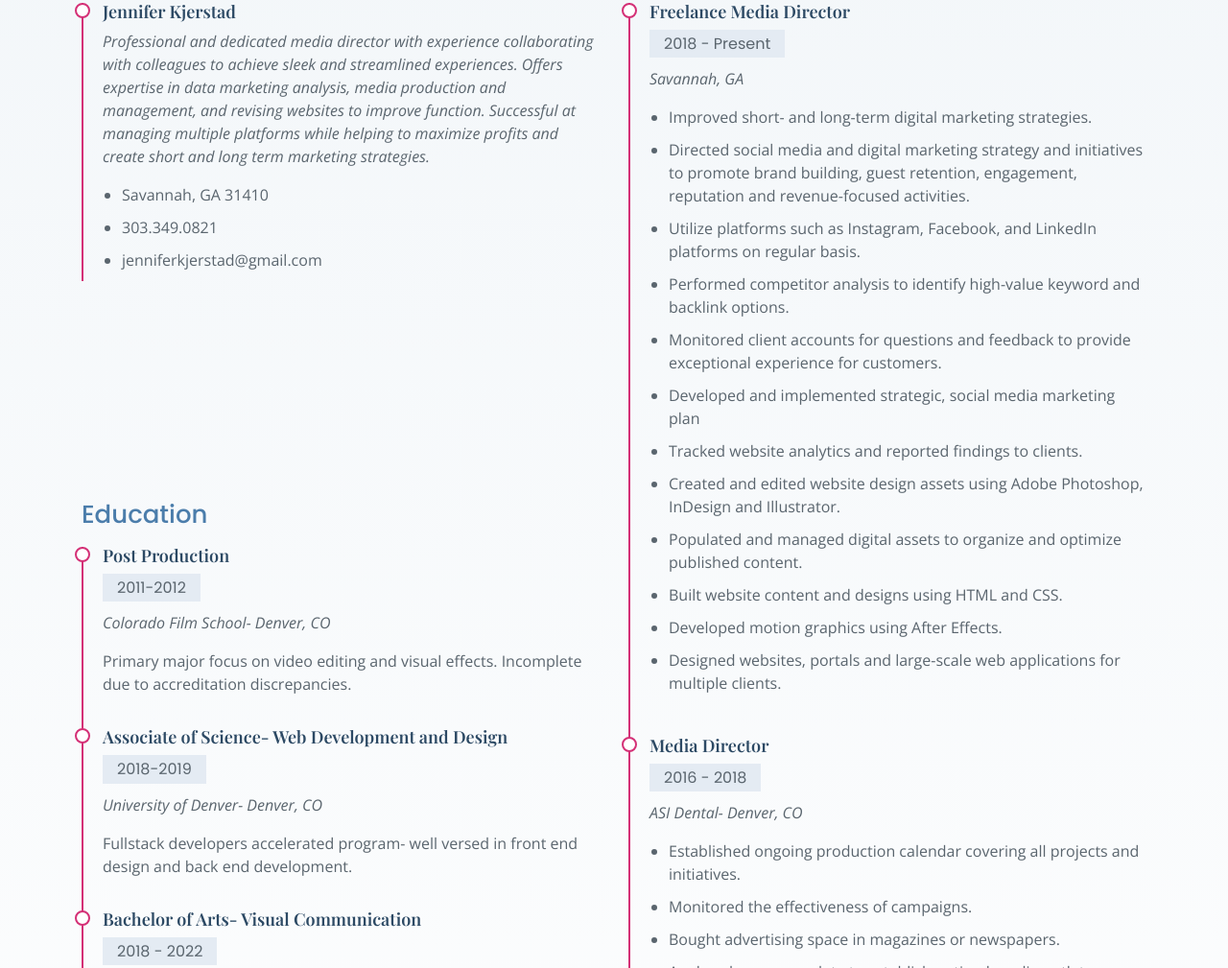
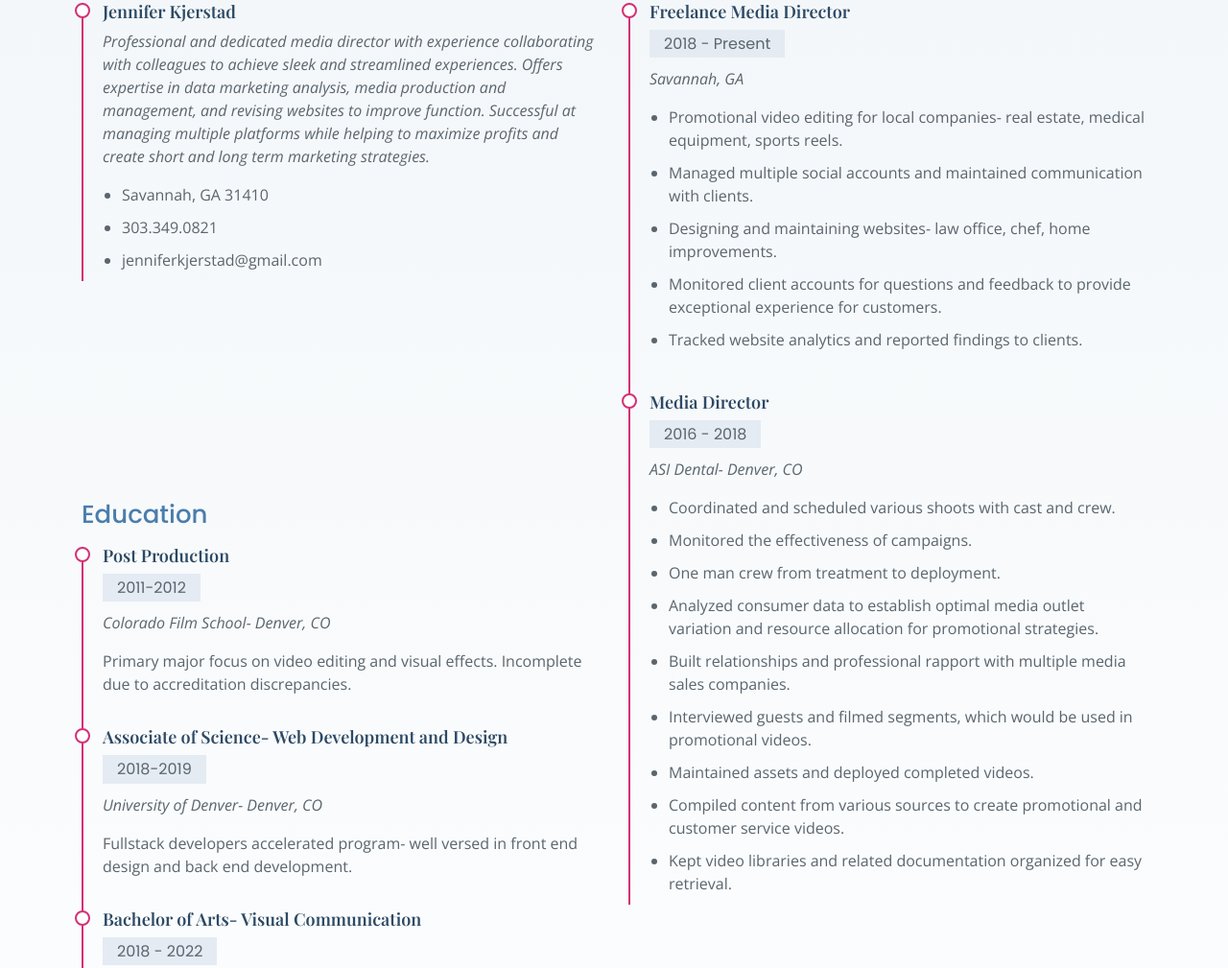
Before and after one commit to JenniferKjerstad/poerfolio2021, a plain HTML site: page index.html in a window 1280 px wide. Shown: the part 2415-3424 px from the top of the page at 96% size. Drawn offline with nearby package versions, Linux system fonts and the light colour scheme; a web font is replaced by a local one.

Commit message:
resumeupdate

```diff
--- a/index.html
+++ b/index.html
@@ -317,20 +317,12 @@
               <p><em>Savannah, GA </em></p>
               <p>
               <ul>
-                <li>Improved short- and long-term digital marketing strategies.</li>
-                <li>Directed social media and digital marketing strategy and initiatives to promote brand building,
-                  guest retention, engagement, reputation and revenue-focused activities. </li>
-                <li>Utilize platforms such as Instagram, Facebook, and LinkedIn platforms on regular basis.</li>
-                <li>Performed competitor analysis to identify high-value keyword and backlink options.</li>
+                <li>Promotional video editing for local companies- real estate, medical equipment, sports reels.</li>
+                <li>Managed multiple social accounts and maintained communication with clients. </li>
+                <li>Designing and maintaining websites- law office, chef, home improvements.</li>
                 <li>Monitored client accounts for questions and feedback to provide exceptional experience for
                   customers.</li>
-                  <li>Developed and implemented strategic, social media marketing plan</li>
               <li>Tracked website analytics and reported findings to clients.</li>
-              <li>Created and edited website design assets using Adobe Photoshop, InDesign and Illustrator.</li>
-              <li>Populated and managed digital assets to organize and optimize published content.</li>
-              <li>Built website content and designs using HTML and CSS.</li>
-              <li>Developed motion graphics using After Effects.</li>
-              <li>Designed websites, portals and large-scale web applications for multiple clients.</li>
               </ul>
               </p>
             </div>
@@ -340,20 +332,16 @@
               <p><em>ASI Dental- Denver, CO</em></p>
               <p>
               <ul>
-                <li>Established ongoing production calendar covering all projects and initiatives.</li>
+                <li>Coordinated and scheduled various shoots with cast and crew.</li>
                 <li>Monitored the effectiveness of campaigns.</li>
-                <li>Bought advertising space in magazines or newspapers.</li>
+                <li>One man crew from treatment to deployment.</li>
                 <li>Analyzed consumer data to establish optimal media outlet variation and resource allocation for
                   promotional strategies.</li>
                   <li>Built relationships and professional rapport with multiple media sales companies.</li>
-                  <li>Interviewed guests and filmed segments, which would be used in nightly news stories.</li>
-                  <li>Compiled video from outside sources and edited it for use in online broadcasts.</li>
-                  <li>Dispersed contracts and scripts to all appropriate stakeholders, including cast and crew
-                    members</li>
-                    <li>Worked closely with engineers to learn ins-and-outs of dental equipment production.</li>
+                  <li>Interviewed guests and filmed segments, which would be used in promotional videos.</li>
+                  <li>Maintained assets and deployed completed videos.</li>
                     <li>Compiled content from various sources to create promotional and customer service videos.</li>
                     <li>Kept video libraries and related documentation organized for easy retrieval.</li>
-                    <li>Edited completed work to adjust sound, video quality and run time.</li>
                   </ul>
               </p>
             </div>
```
